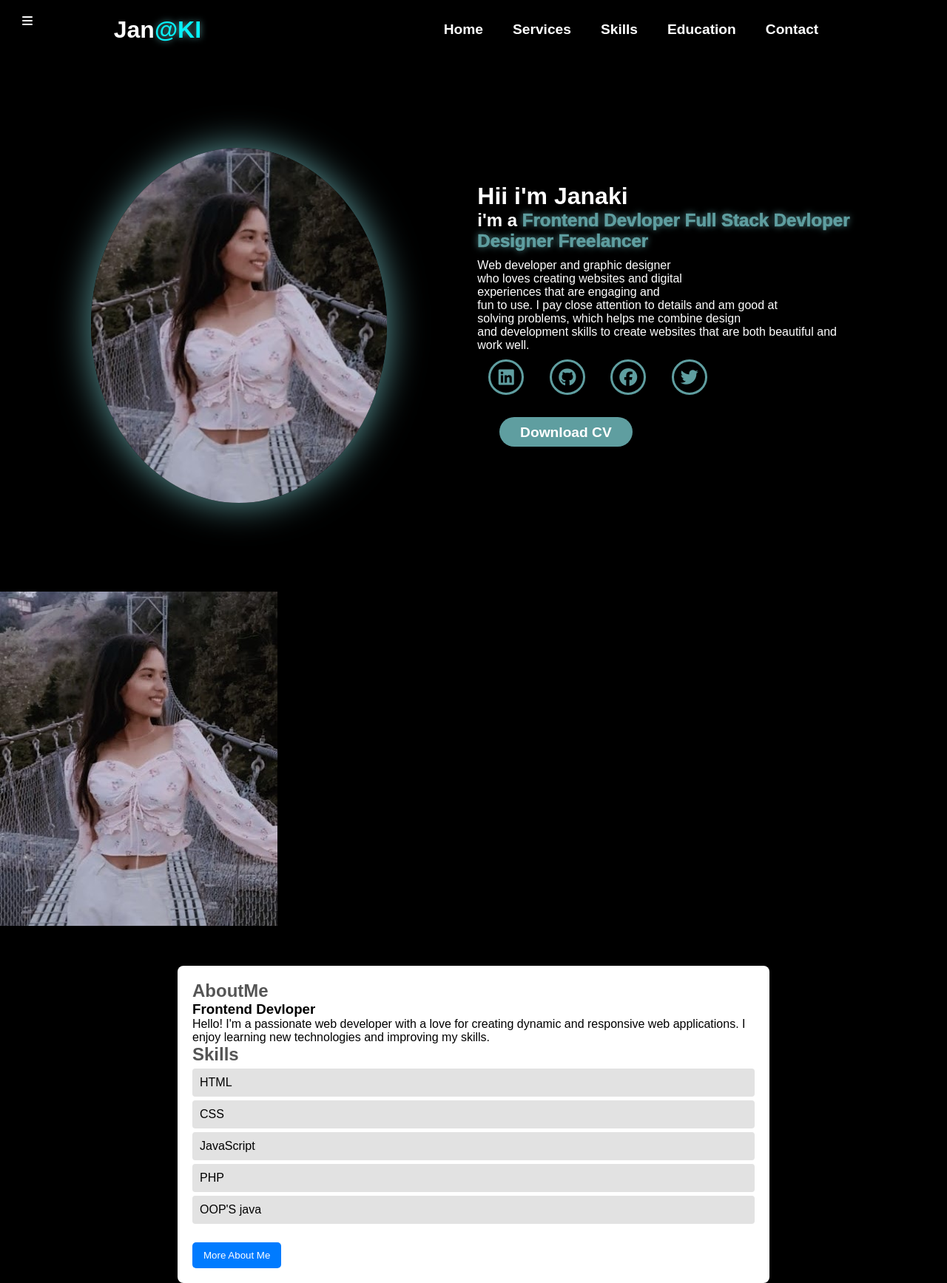
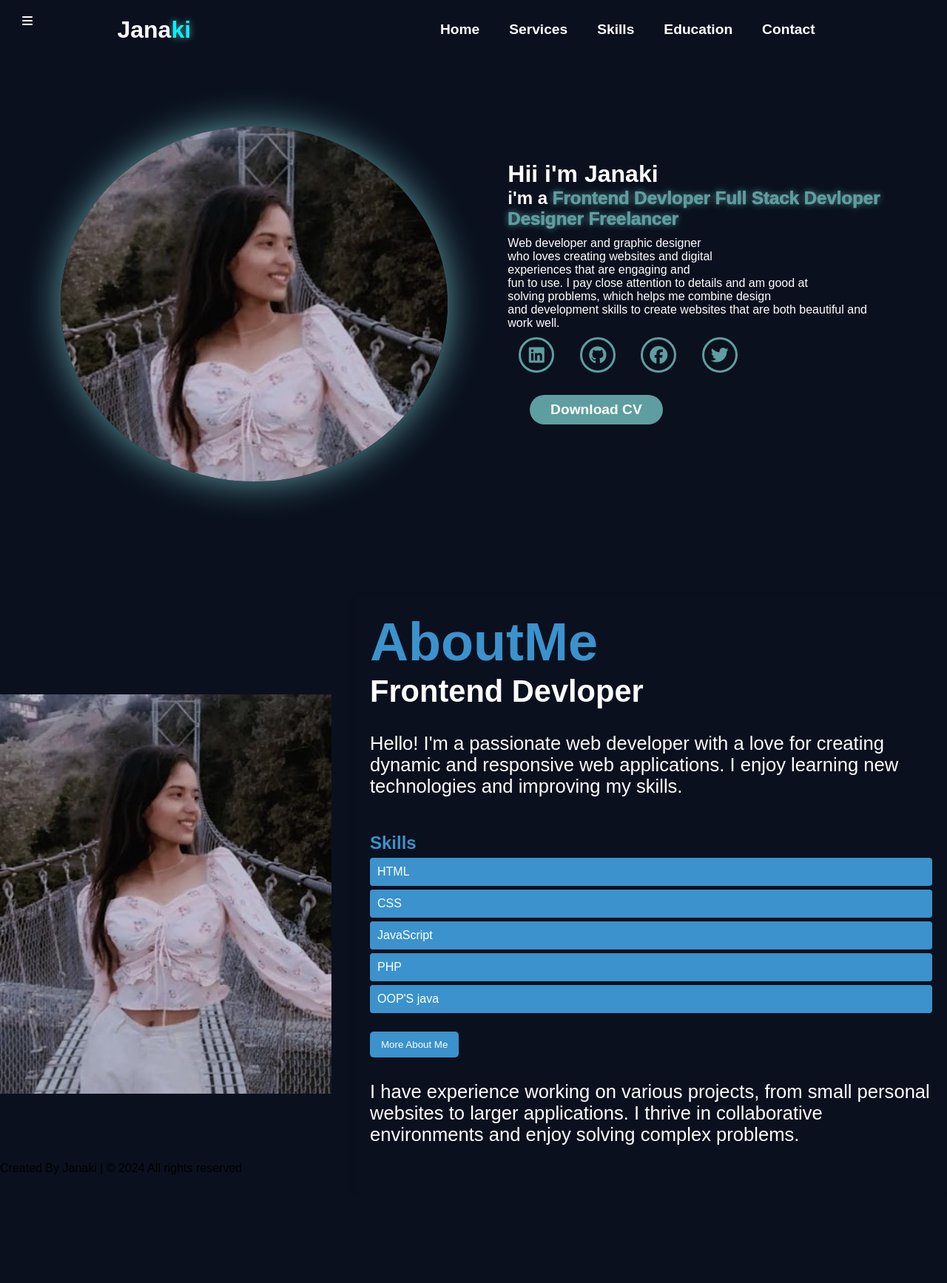
Before and after one commit to jasmee03/jasMEDIA, a plain HTML site: page index.html in a window 1280 px wide. Shown: the whole page at 74% size. After the commit the page ends 1617 px from the top, so only its background shows below. Drawn offline with nearby package versions, Linux system fonts and the light colour scheme.

Commit message:
minor changes

```diff
--- a/index.html
+++ b/index.html
@@ -15,7 +15,7 @@
     <nav>
         <div class="nav-container">
             <div class="logo">
-                Jan<span>@KI</span>
+                Jana<span>ki</span>
             </div>
             <div class="links">
                 <div class="nav"><a href="#">Home</a></div>
@@ -35,7 +35,8 @@
                 <a href="#">Skills</a>
                 <a href="#">Service</a>
                 <a href="#">Content</a>
-                <i class="fa-solid fa-xmark cancel" onclick="cancel()"></i>
+                <a href="#" class="cancel"></a>
+                <i class="fa-solid fa-xmark cancel" style="color: #74C0FC" onclick="cancel()"></i>
             </div>
         </div>
     </nav>
@@ -73,12 +74,12 @@
                 </div>
             </div>
         </div>
-    </section>
-    <!--ABOUT SECTION DESIGN-->
+
     <section class="about" id="about">
         <div class="about-img">
                <img src="iam.jpg" alt="">
          </div>
+
         <div class="about-content">
             <h2 class="heading">About<span>Me</span></h2>
             <h3>Frontend Devloper</h3>
@@ -94,15 +95,15 @@
             </ul>
 
             <button id="moreInfoBtn">More About Me</button>
-        <div id="moreInfo" class="hidden">
             <p>I have experience working on various projects, from small personal websites to larger applications. I thrive in collaborative environments and enjoy solving complex problems.</p>
-        </div>
-    </div>
-
-    <script src="script.js"></script>
         </div>
     </section>
 
+        <footer>
+            <p>Created By  Janaki | &copy; 2024 All rights reserved</p>
+        </footer>
+
+<script src="./script.js"></script>
 </body>
 
 </html>
--- a/script.js
+++ b/script.js
@@ -1,11 +1,12 @@
-var typed = new typed(".typed.text", {
+const typed = () => {
+    typed(".typed.text", {
         Strings:['Fronted Devloper' , 'Full Stack Devloper', 'web Designer'],
         typeSpeed:100,
         backSpeed:100,
         backDelay:1000,
         loop:true
     });
-
+}
 //hamburger menu
 const hamburg = document.querySelector('.hamburg')
         const cancel = document.querySelector('.cancel')
--- a/style.css
+++ b/style.css
@@ -8,8 +8,7 @@
 body {
     width: 100%;
     height: 100vh;
-    overflow: hidden;
-    background-color: black;
+    background-color: rgb(10, 16, 30);
 }
 
 nav {
@@ -115,14 +114,15 @@ section {
 
 .main-container {
     width: 100%;
-    height: 100%;
+    height: 1%;
+    margin-top: 327px;
     display: flex;
     justify-content: space-evenly;
     align-items: center;
 }
 
 .main-container .image {
-    width: 400px;
+    width: 523px;
     height: 60vh;
     border-radius: 100%;
     overflow: hidden;
@@ -137,7 +137,7 @@ section {
     animation: animate 1.5s ease-in-out infinite;
 }
 
-@keyframes animate {
+/* @keyframes animate {
     0% {
         scale: 1;
     }
@@ -149,7 +149,7 @@ section {
     50% {
         scale: 1;
     }
-}
+} */
 
 .main-container .content {
     color: white;
@@ -179,26 +179,6 @@ section {
     -webkit-text-stroke: .7px cadetblue;
     animation: display-text 16s linear infinite;
     animation-delay: calc(-4s * var(--i));
-}
-@keyframes slideRight {
-    0% {
-        transform: translateX(-100px);
-        opacity: 0;
-    }
-    100% {
-        transform: translateX(0px);
-        opacity: 1;
-    }
-}
-@keyframes slideTop {
-    0% {
-        transform: translateY(100px);
-        opacity: 0;
-    }
-    100%{
-        transform: translateX((0px));
-        opacity: 1;
-    }
 }
 
 .content h2 span::before {
@@ -313,13 +293,14 @@ section {
     .main-container button {
         margin-top: 15px;
     }
-}/*
+}
+
 .about{
     display: flex;
     justify-content: center;
     align-items: center;
     gap: 2rem;
-    background: var(--snd-bg-color);
+    margin-top: 437px;
 
 }
 .about-img img{
@@ -339,50 +320,47 @@ section {
 .about-content p {
     font-size: 1.6rem;
     margin: 2rem 0 3rem;
-}*/
+}
+
 .about-content {
     max-width: 800px;
     margin: 50px auto;
     padding: 20px;
-    background: white;
+    color: white;
     border-radius: 8px;
     box-shadow: 0 2px 10px rgba(0, 0, 0, 0.1);
 }
 
-h1 {
-    color: #333;
+.about h1 {
+    color: white;
 }
 
-h2 {
-    color: #555;
+.about h2 {
+    color: #3b92cc;
 }
 
-ul {
+.about ul {
     list-style-type: none;
     padding: 0;
 }
 
-li {
-    background: #e2e2e2;
+.about li {
+    background: #3b92cc;
     margin: 5px 0;
     padding: 10px;
     border-radius: 4px;
 }
 
-button {
+.about button {
     margin-top: 20px;
     padding: 10px 15px;
-    background-color: #007BFF;
+    background-color: #3b92cc;
     color: white;
     border: none;
     border-radius: 5px;
     cursor: pointer;
 }
 
-button:hover {
+.about button:hover {
     background-color: cadetblue;
 }
-
-.hidden {
-    display: none;
-}
```
Lines whose indentation alone changed are shown as unchanged.
